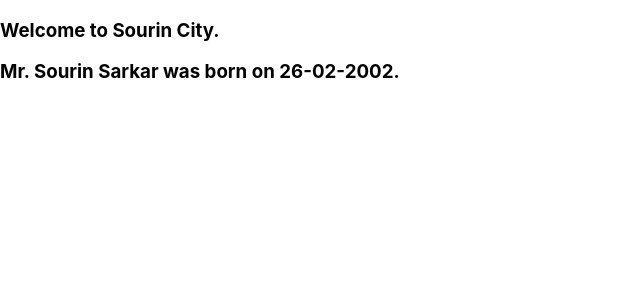
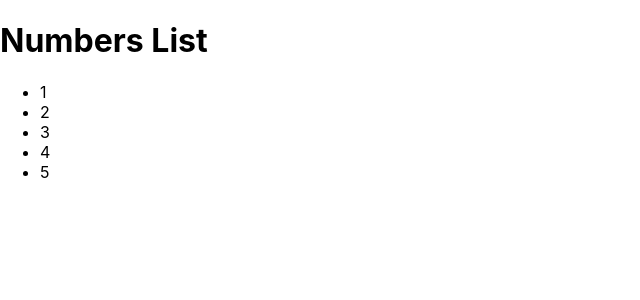
Before and after one commit to sourinsarkar/learn-react, a React (Create React App) app: page / in a window 1280 px wide. Shown: the top 300 px of the page, without its empty margins (0-640 px from the left). Built offline with nearby package versions, Linux system fonts and the light colour scheme.

Commit message:
Done the direct render of elements on place of props

```diff
--- a/src/App.js
+++ b/src/App.js
@@ -1,34 +1,9 @@
-import About from "./components/About"
-import Button from "./components/Button"
-import Header from "./components/Header"
-import Skills from "./components/Skills"
-import FatherH from "./components/FatherH"
+import Numbers from './components/Numbers'
 
 function App() {
-    const data = {
-        name : "Steven Paul Jobs",
-        company : "Apple",
-        birthdate : 24,
-        birthmonth : "February",
-        estd : 1976,
-        location : "Los Altos"
-    }
-
-    let date = 26;
-    let month = '02';
-    let year = 2002;
-
-    const sayhi = () => {
-        alert('Hi buddy')
-    }
-
     return <div>
-        {/* <About name = "Sourin" age = "20" edu = "LPU" day = "30" month = "09" year = "2002"/> */}
-        {/* <About name = "Sandhik" age = "18" edu = " Riva" day = {date} month = {month} year = {year}/> */}
-        {/* <Skills skills = {['HTML', 'CSS', 'JS', 'C++', 'Figma']}/> */}
-        {/* <Header data = {data}/> */}
-        {/* <Button text = "Say Hi" onClick = {sayhi} /> */}
-        <FatherH />
+        <h1>Numbers List</h1>
+        <Numbers />
     </div>
 }
 
--- /dev/null
+++ b/src/components/Numbers.js
@@ -0,0 +1,11 @@
+import React from 'react'
+
+export default function Numbers() {
+    const numbers = [1,2,3,4,5]
+    const Numbers = numbers.map((x) => <li>{x}</li>)
+  return (
+    <div>
+        <ul>{Numbers}</ul>
+    </div>
+  )
+}
```
